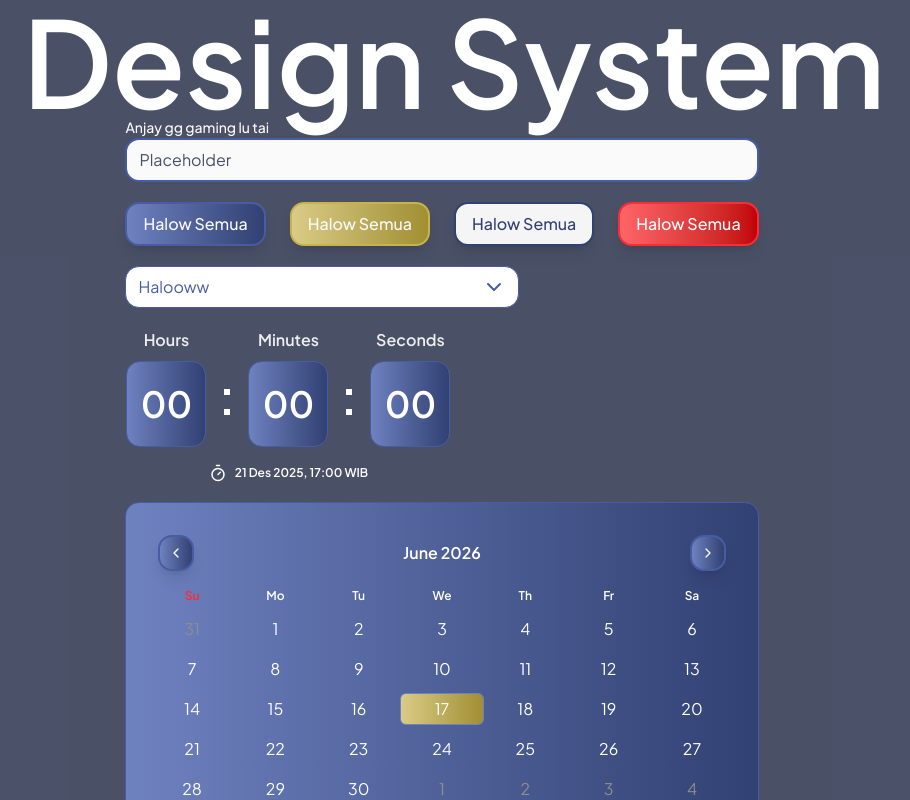
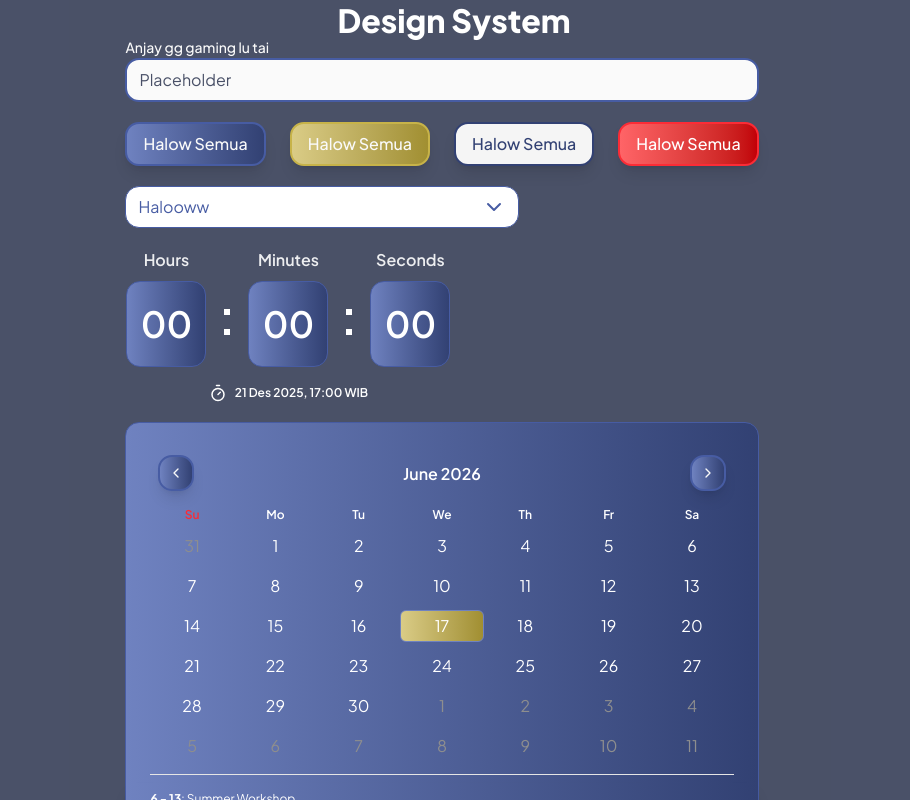
Before and after one commit to Badan-Eksekutif-Mahasiswa/fe-sistem-perekrutan-terbuka-2025, a Next.js app: page / in a window 1280 px wide. Shown: the top 800 px of the page, without its empty margins (186-1096 px from the left). Built offline with nearby package versions, Linux system fonts and the light colour scheme.

Commit message:
revert text style

```diff
--- a/src/app/globals.css
+++ b/src/app/globals.css
@@ -75,129 +75,86 @@
   --font-mono: var(--font-geist-mono);
   --font-jakarta: var(--font-jakarta-sans);
 
-   /* Heading Styles */
-  --text-h1: 120px; /* 60px / 16 = 3.75rem */
-  --text-h1--line-height: 1; /* 60px / 60px = 1 (unitless) */
-  --text-h1--font-weight: 600;
+  /* Text */
+  --text-h1: 2rem;
+  --text-h1--font-weight: 800;
+  --text-h1--line-height: normal;
+  --text-h1--letter-spacing: 2%;
 
-  --text-h2: 3rem; /* 48px / 16 = 3rem */
-  --text-h2--line-height: 1; /* 48px / 48px = 1 (unitless) */
-  --text-h2--font-weight: 600;
+  --text-h2: 1.75rem;
+  --text-h2--font-weight: 800;
+  --text-h2--line-height: normal;
+  --text-h2--letter-spacing: 4%;
 
-  --text-h3: 2.25rem; /* 36px / 16 = 2.25rem */
-  --text-h3--line-height: 1.11; /* 40px / 36px = ~1.11 (unitless) */
-  --text-h3--font-weight: 600;
+  --text-h3: 1.5rem;
+  --text-h3--font-weight: 800;
+  --text-h3--line-height: normal;
+  --text-h3--letter-spacing: 1%;
 
-  --text-h4: 1.875rem; /* 30px / 16 = 1.875rem */
-  --text-h4--line-height: 1.2; /* 36px / 30px = 1.2 (unitless) */
-  --text-h4--font-weight: 600;
+  --text-h4: 1.25rem;
+  --text-h4--font-weight: 800;
+  --text-h4--line-height: normal;
+  --text-h4--letter-spacing: 1%;
 
-  --text-h5: 1.5rem; /* 24px / 16 = 1.5rem */
-  --text-h5--line-height: 1.33; /* 32px / 24px = ~1.33 (unitless) */
-  --text-h5--font-weight: 600;
+  --text-h5: 1rem;
+  --text-h5--font-weight: 800;
+  --text-h5--line-height: normal;
+  --text-h5--letter-spacing: 1%;
 
-  --text-h6: 1.25rem; /* 20px / 16 = 1.25rem */
-  --text-h6--line-height: 1.4; /* 28px / 20px = 1.4 (unitless) */
-  --text-h6--font-weight: 600;
+  --text-h6: 0.75rem;
+  --text-h6--font-weight: 800;
+  --text-h6--line-height: normal;
+  --text-h6--letter-spacing: 1%;
 
-  --text-h7: 1rem; /* 16px / 16 = 1rem */
-  --text-h7--line-height: 1.5; /* 24px / 16px = 1.5 (unitless) */
-  --text-h7--font-weight: 600;
+  --text-m1: 1.5rem;
+  --text-m1--font-weight: 600;
+  --text-m1--line-height: normal;
+  --text-m1--letter-spacing: 1%;
 
-  --text-h8: 0.875rem; /* 14px / 16 = 0.875rem */
-  --text-h8--line-height: 1.428; /* 20px / 14px = ~1.428 (unitless) */
-  --text-h8--font-weight: 600;
+  --text-m2: 1.25rem;
+  --text-m2--font-weight: 600;
+  --text-m2--line-height: normal;
+  --text-m2--letter-spacing: 1%;
 
-  --text-h9: 0.75rem; /* 12px / 16 = 0.75rem */
-  --text-h9--line-height: 1.333; /* 16px / 12px = ~1.333 (unitless) */
-  --text-h9--font-weight: 600;
+  --text-m3: 1rem;
+  --text-m3--font-weight: 600;
+  --text-m3--line-height: normal;
+  --text-m3--letter-spacing: 1%;
 
-  /* Sub-Heading Styles */
-  --text-s1: 3.75rem; /* 60px / 16 = 3.75rem */
-  --text-s1--line-height: 1; /* 60px / 60px = 1 (unitless) */
-  --text-s1--font-weight: 700;
+  --text-m4: 0.75rem;
+  --text-m4--font-weight: 600;
+  --text-m4--line-height: normal;
+  --text-m4--letter-spacing: 1%;
 
-  --text-s2: 3rem; /* 48px / 16 = 3rem */
-  --text-s2--line-height: 1; /* 48px / 48px = 1 (unitless) */
-  --text-s2--font-weight: 700;
+  --text-p1: 1.5rem;
+  --text-p1--font-weight: 400;
+  --text-p1--line-height: normal;
+  --text-p1--letter-spacing: 1%;
 
-  --text-s3: 2.25rem; /* 36px / 16 = 2.25rem */
-  --text-s3--line-height: 1.11; /* 40px / 36px = ~1.11 (unitless) */
-  --text-s3--font-weight: 700;
+  --text-p2: 1.25rem;
+  --text-p2--font-weight: 400;
+  --text-p2--line-height: normal;
+  --text-p2--letter-spacing: 1%;
 
-  --text-s4: 1.875rem; /* 30px / 16 = 1.875rem */
-  --text-s4--line-height: 1.2; /* 36px / 30px = 1.2 (unitless) */
-  --text-s4--font-weight: 700;
+  --text-p3: 1.125rem;
+  --text-p3--font-weight: 400;
+  --text-p3--line-height: normal;
+  --text-p3--letter-spacing: 1%;
 
-  --text-s5: 1.5rem; /* 24px / 16 = 1.5rem */
-  --text-s5--line-height: 1.33; /* 32px / 24px = ~1.33 (unitless) */
-  --text-s5--font-weight: 700;
+  --text-p4: 1rem;
+  --text-p4--font-weight: 400;
+  --text-p4--line-height: normal;
+  --text-p4--letter-spacing: 1%;
 
-  --text-s6: 1.25rem; /* 20px / 16 = 1.25rem */
-  --text-s6--line-height: 1.4; /* 28px / 20px = 1.4 (unitless) */
-  --text-s6--font-weight: 700;
+  --text-p5: 0.875rem;
+  --text-p5--font-weight: 400;
+  --text-p5--line-height: normal;
+  --text-p5--letter-spacing: 1%;
 
-  --text-s7: 1rem; /* 16px / 16 = 1rem */
-  --text-s7--line-height: 1.5; /* 24px / 16px = 1.5 (unitless) */
-  --text-s7--font-weight: 700;
-  --text-s7--letter-spacing: 0; /* 0.05em for slight letter spacing */
-
-  --text-s8: 0.875rem; /* 14px / 16 = 0.875rem */
-  --text-s8--line-height: 1.428; /* 20px / 14px = ~1.428 (unitless) */
-  --text-s8--font-weight: 700;
-
-  --text-s9: 0.75rem; /* 12px / 16 = 0.75rem */
-  --text-s9--line-height: 1.333; /* 16px / 12px = ~1.333 (unitless) */
-  --text-s9--font-weight: 700;
-
-  --text-m1: 24px;
-  --text-m1--font-weight: 600;
-
-  --text-m2: 20px;
-  --text-m2--font-weight: 600;
-
-  --text-m3: 16px;
-  --text-m3--font-weight: 600;
-
-  --text-m4: 12px;
-  --text-m4--font-weight: 600;
-
-  /* Body/Paragraph Styles (Extended to B9, consistent naming and units) */
-  --text-b1: 1.5rem; /* 24px / 16 = 1.5rem */
-  --text-b1--line-height: 1.5; /* 36px / 24px = 1.5 (unitless) */
-  --text-b1--font-weight: 400;
-
-  --text-b2: 1rem; /* 16px / 16 = 1rem */
-  --text-b2--line-height: 1.5; /* 24px / 16px = 1.5 (unitless) */
-  --text-b2--font-weight: 400;
-
-  --text-b3: 0.75rem; /* 12px / 16 = 0.75rem */
-  --text-b3--line-height: 1.5; /* 18px / 12px = 1.5 (unitless) */
-  --text-b3--font-weight: 400;
-
-  --text-b4: 0.5rem; /* 8px / 16 = 0.5rem */
-  --text-b4--line-height: 1.5; /* 12px / 8px = 1.5 (unitless) */
-  --text-b4--font-weight: 400;
-
-  --text-b5: 0.4375rem; /* 7px / 16 = 0.4375rem */
-  --text-b5--line-height: 1.5; /* 10.5px / 7px = 1.5 (unitless) */
-  --text-b5--font-weight: 400;
-
-  --text-b6: 0.375rem; /* 6px / 16 = 0.375rem */
-  --text-b6--line-height: 1.5; /* 9px / 6px = 1.5 (unitless) */
-  --text-b6--font-weight: 400;
-
-  --text-b7: 0.3125rem; /* 5px / 16 = 0.3125rem */
-  --text-b7--line-height: 1.5; /* 7.5px / 5px = 1.5 (unitless) */
-  --text-b7--font-weight: 400;
-
-  --text-b8: 0.25rem; /* 4px / 16 = 0.25rem */
-  --text-b8--line-height: 1.5; /* 6px / 4px = 1.5 (unitless) */
-  --text-b8--font-weight: 400;
-
-  --text-b9: 0.1875rem; /* 3px / 16 = 0.1875rem */
-  --text-b9--line-height: 1.5; /* 4.5px / 3px = 1.5 (unitless) */
-  --text-b9--font-weight: 400;
+  --text-p6: 0.75rem;
+  --text-p6--font-weight: 400;
+  --text-p6--line-height: normal;
+  --text-p6--letter-spacing: 1%;
 
   --color-primary-500: var(--primary-500);
   --color-primary-400: var(--primary-400);
```
